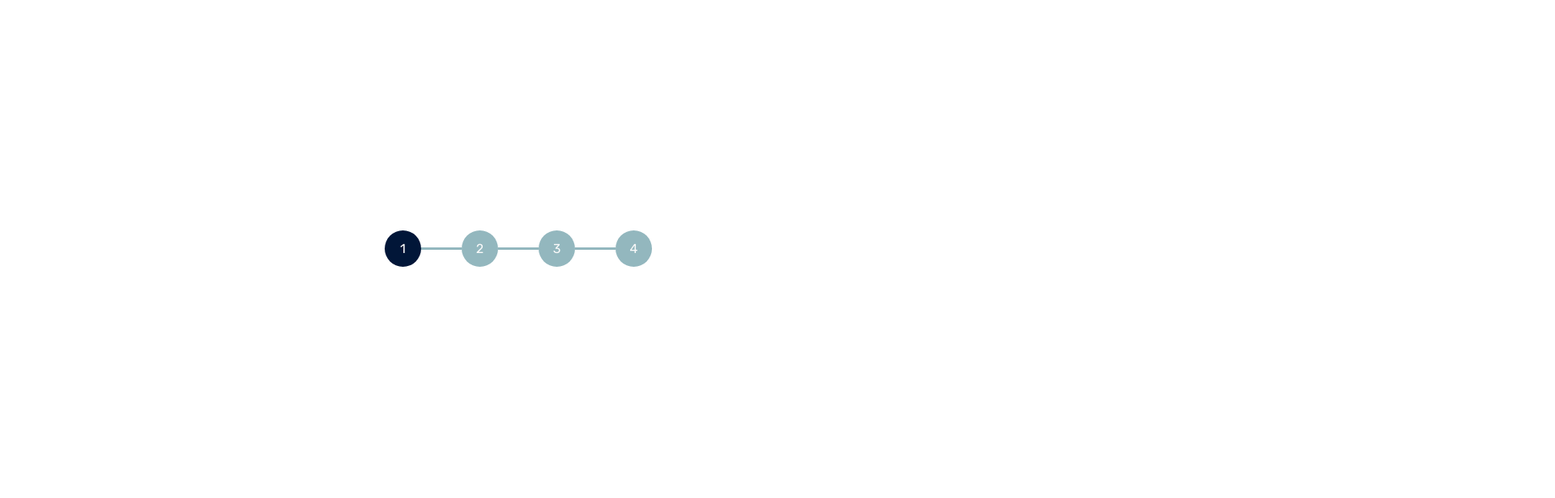
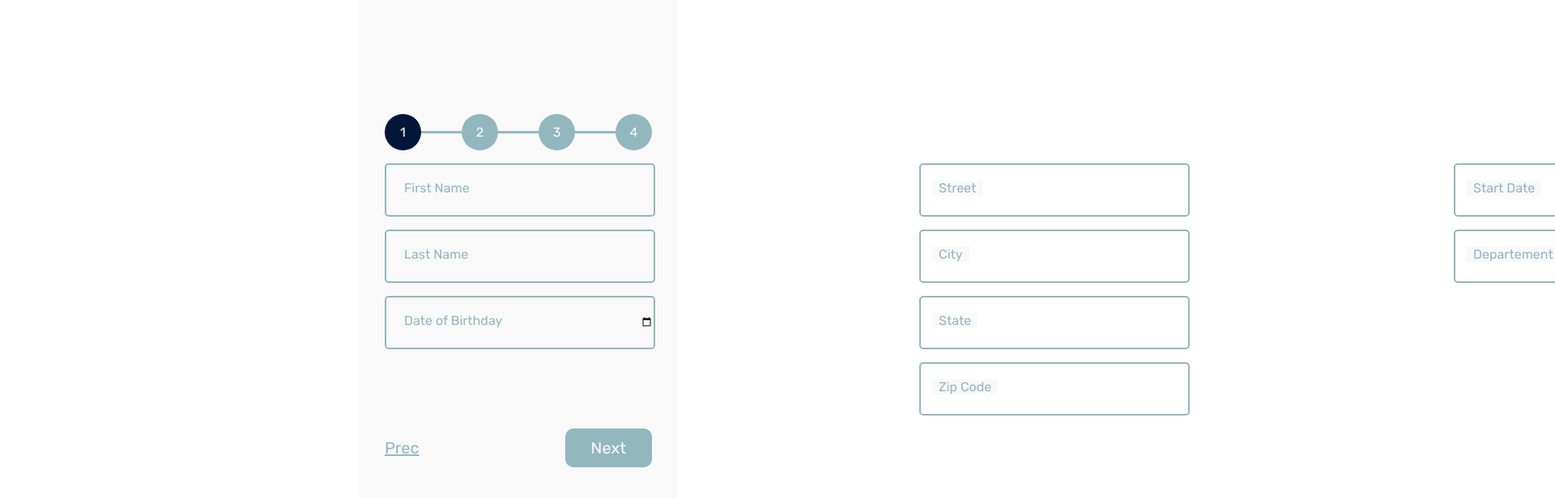
Before and after one commit to HaydenLeDev/Projet14-rhnet, a React (Create React App) app: page / in a window 1280 px wide. Shown: the part 104-720 px from the top of the page at 81% size, 1920 px wide, since content can reach past the window. Built offline with nearby package versions, Linux system fonts and the light colour scheme.

Commit message:
carousel ok

```diff
--- a/src/components/form/Form.js
+++ b/src/components/form/Form.js
@@ -1,26 +1,132 @@
+import { useState, useRef } from "react"
 import "./Form.scss"
 import Parcours from "./parcours/Parcours"
 
 const Form = () => {
+
+    const [index, setIndex] = useState(1)
+    const isOverMax = index >= 4
+    const isLessMin = index <= 1
+    const ref = useRef(null);
+    console.log(index)
+
+    const onClickNext = () => {
+        if(!isOverMax){
+            setIndex(index + 1)
+            ref.current.style.transform = `translate(${990 - (660 * index)}px, ${0}px)`
+        }
+    }
+
+    const onClickPrec = () => {
+        if(!isLessMin){
+            setIndex(index - 1)
+            ref.current.style.transform = `translate(${-990 + (660 * (5 - index))}px, ${0}px)`
+        }
+    }
+
     return (
         <section className="Form">
-            <Parcours index={1}/>
+            <Parcours index={index} />
+            <form className="Form_form" ref={ref}>
+                <fieldset className="Form_form_section Form_form_personnalInformation">
+                    <div className="inputCustom">
+                        <input
+                            className="inputCustom_input"
+                            type="text"
+                            id="firstName"
+                            required
+                        />
+                        <label className="inputCustom_label">First Name</label>
+                    </div>
+                    <div className="inputCustom">
+                        <input
+                            className="inputCustom_input"
+                            type="text"
+                            id="lastName"
+                            required
+                        />
+                        <label className="inputCustom_label">Last Name</label>
+                    </div>
+                    <div className="inputCustom">
+                        <input
+                            className="inputCustom_input"
+                            type="date"
+                            id="birthday"
+                            required
+                        />
+                        <label className="inputCustom_label">Date of Birthday</label>
+                    </div>
+                </fieldset>
+                <fieldset className="Form_form_section Form_form_adress">
+                    <div className="inputCustom">
+                        <input
+                            className="inputCustom_input"
+                            type="text"
+                            id="street"
+                            required
+                        />
+                        <label className="inputCustom_label">Street</label>
+                    </div>
+                    <div className="inputCustom">
+                        <input
+                            className="inputCustom_input"
+                            type="text"
+                            id="city"
+                            required
+                        />
+                        <label className="inputCustom_label">City</label>
+                    </div>
+                    <div className="inputCustom">
+                        <input
+                            className="inputCustom_input"
+                            type="text"
+                            id="state"
+                            required
+                        />
+                        <label className="inputCustom_label">State</label>
+                    </div>
+                    <div className="inputCustom">
+                        <input
+                            className="inputCustom_input"
+                            type="text"
+                            id="zipCode"
+                            required
+                        />
+                        <label className="inputCustom_label">Zip Code</label>
+                    </div>
+                </fieldset>
+                <fieldset className="Form_form_section Form_form_workspace">
+                    <div className="inputCustom">
+                        <input
+                            className="inputCustom_input"
+                            type="text"
+                            id="startDate"
+                            required
+                        />
+                        <label className="inputCustom_label">Start Date</label>
+                    </div>
+                    <div className="inputCustom">
+                        <input
+                            className="inputCustom_input"
+                            type="text"
+                            id="departement"
+                            required
+                        />
+                        <label className="inputCustom_label">Departement</label>
+                    </div>
+                </fieldset>
+                <fieldset className="Form_form_section Form_form_recap">
+                    <p>recap</p>
+                    <button>Ajouter</button>
+                </fieldset>
+            </form>
+            <div className="buttons">
+                <button className="button_prec" onClick={onClickPrec}>Prec</button>
+                <button className="button_next" onClick={onClickNext}>Next</button>
+            </div>
+
         </section>
     )
 }
 
 export default Form
-
-/*
-<form>
-                <div className="inputCustom">
-                    <input
-                        className="inputCustom_input"
-                        type="text"
-                        id="firstName"
-                        required
-                    />
-                    <label className="inputCustom_label">First Name</label>
-                </div>
-            </form>
-*/
--- a/src/components/form/Form.scss
+++ b/src/components/form/Form.scss
@@ -3,15 +3,44 @@
 
 .Form{
     display: flex;
+    flex-direction: column;
     justify-content: center;
     align-items: center;
-    height: 87vh;
-    width: 100%;
+    gap: 16px;
+    width: 330px;
+    height: 100vh;
+    padding: 0px 32px 0px 32px;
+    background-color: $white-color;
+    border-radius: 5px;
+
+    &_form{
+        display: flex;
+        gap: 330px;
+        transform: translateX(990px);
+        &_section{
+            display: flex;
+            flex-direction: column;
+            gap: 16px;
+            width: 330px;
+
+        }
+
+        &_personnalInformation{
+
+        }
+
+        &_adress{
+
+        }
+
+        &_workspace{
+
+        }
+    }
 }
 
 .inputCustom{
     position: relative;
-
     &_label{
         position: absolute;
         top: 21px;
@@ -20,19 +49,57 @@
         background-color: $white-color;
         color: $main-color-neutre;
         transition: all 0.27s ease-in-out;
+        z-index: 1;
     }
 
     &_input{
-        width: 333px;
+        width: calc(100% - 16px);
         height: 62px;
         border: 2px solid $main-color-neutre;
+        background-color: transparent;
         border-radius: 5px;
         padding-left: 16px;
-
+        z-index: 3;
         &:focus + .inputCustom_label{
             top: -10px;
             left: 16px;
             color: black;
+            z-index: 0;
         }
     }
 }
+
+.buttons{
+    display: flex;
+    align-items: center;
+    justify-content: space-between;
+    width: 330px;
+}
+
+.button_prec{
+    font-weight: 400;
+    font-size: 20px;
+    line-height: 24px;
+    display: flex;
+    align-items: center;
+    text-align: center;
+    text-decoration-line: underline;
+    background-color: transparent;
+    color: $main-color-neutre;
+    border: none;
+}
+
+.button_next{
+    font-weight: 400;
+    font-size: 20px;
+    line-height: 24px;
+    background: $main-color-neutre;
+    border-radius: 10px;
+    padding: 12px 32px;
+    color: $white-color;
+    border: none;
+}
+
+button.shake{
+    transform: translateX(-330px);
+}
--- a/src/index.scss
+++ b/src/index.scss
@@ -7,3 +7,14 @@
     color: $black;
     text-decoration: none;
 }
+
+main{
+    display: flex;
+    align-items: center;
+    justify-content: center;
+    height: 100%;
+}
+
+fieldset{
+    border: none;
+}
```
Also changed, not shown: src/data/dataMock.js (added, +18 -0 lines).
